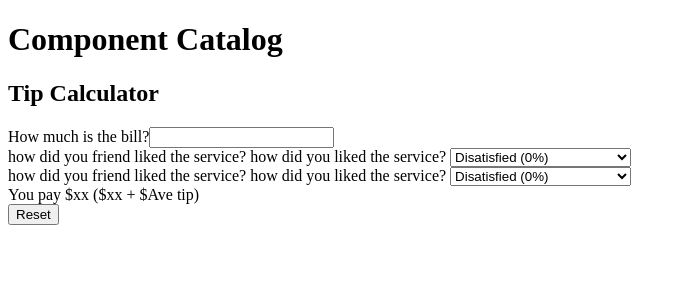
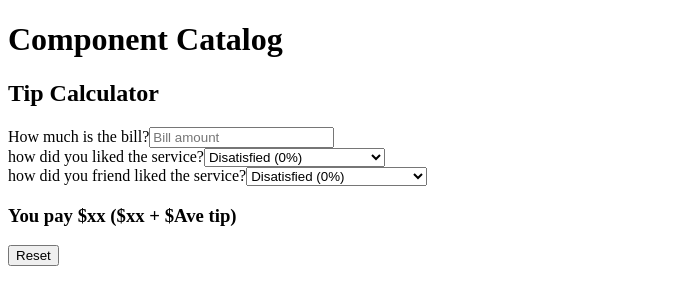
Before and after one commit to biancavlz/component-catalog, a React (Create React App) app: page / in a window 1280 px wide. Shown: the top 304 px of the page, without its empty margins (0-686 px from the left). Built offline with nearby package versions, Linux system fonts and the light colour scheme.

Commit message:
Improve TipCalculator form labels and options

```diff
--- a/src/components/tipCalcuator/BillInput.js
+++ b/src/components/tipCalcuator/BillInput.js
@@ -1,8 +1,10 @@
 function BillInput() {
   return (
     <div>
-      How much is the bill?
-      <input type="text" />
+      <label>
+        How much is the bill?
+        <input type="text" placeholder="Bill amount" />
+      </label>
     </div>
   );
 }
--- a/src/components/tipCalcuator/OutPut.js
+++ b/src/components/tipCalcuator/OutPut.js
@@ -1,5 +1,5 @@
 function Output() {
-  return <div>You pay $xx ($xx + $Ave tip)</div>;
+  return <h3>You pay $xx ($xx + $Ave tip)</h3>;
 }
 
 export default Output;
--- a/src/components/tipCalcuator/SelectPercentage.js
+++ b/src/components/tipCalcuator/SelectPercentage.js
@@ -1,12 +1,12 @@
-function SelectPercentage() {
+function SelectPercentage({ children }) {
   return (
     <div>
-      how did you friend liked the service? how did you liked the service?{" "}
+      <label>{children}</label>
       <select>
-        <option value={1}>Disatisfied (0%)</option>
-        <option value={2}>it was ook (5%)</option>
-        <option value={1}>It was good (10%)</option>
-        <option value={1}>Absolutely amazing! (20%)</option>
+        <option value={0}>Disatisfied (0%)</option>
+        <option value={5}>it was ook (5%)</option>
+        <option value={10}>It was good (10%)</option>
+        <option value={20}>Absolutely amazing! (20%)</option>
       </select>
     </div>
   );
--- a/src/components/tipCalcuator/TipCalculator.js
+++ b/src/components/tipCalcuator/TipCalculator.js
@@ -10,8 +10,8 @@ function TipCalculator() {
 
       <BillInput />
 
-      <SelectPercentage />
-      <SelectPercentage />
+      <SelectPercentage>how did you liked the service?</SelectPercentage>
+      <SelectPercentage>how did you friend liked the service?</SelectPercentage>
 
       <Output />
 
```
